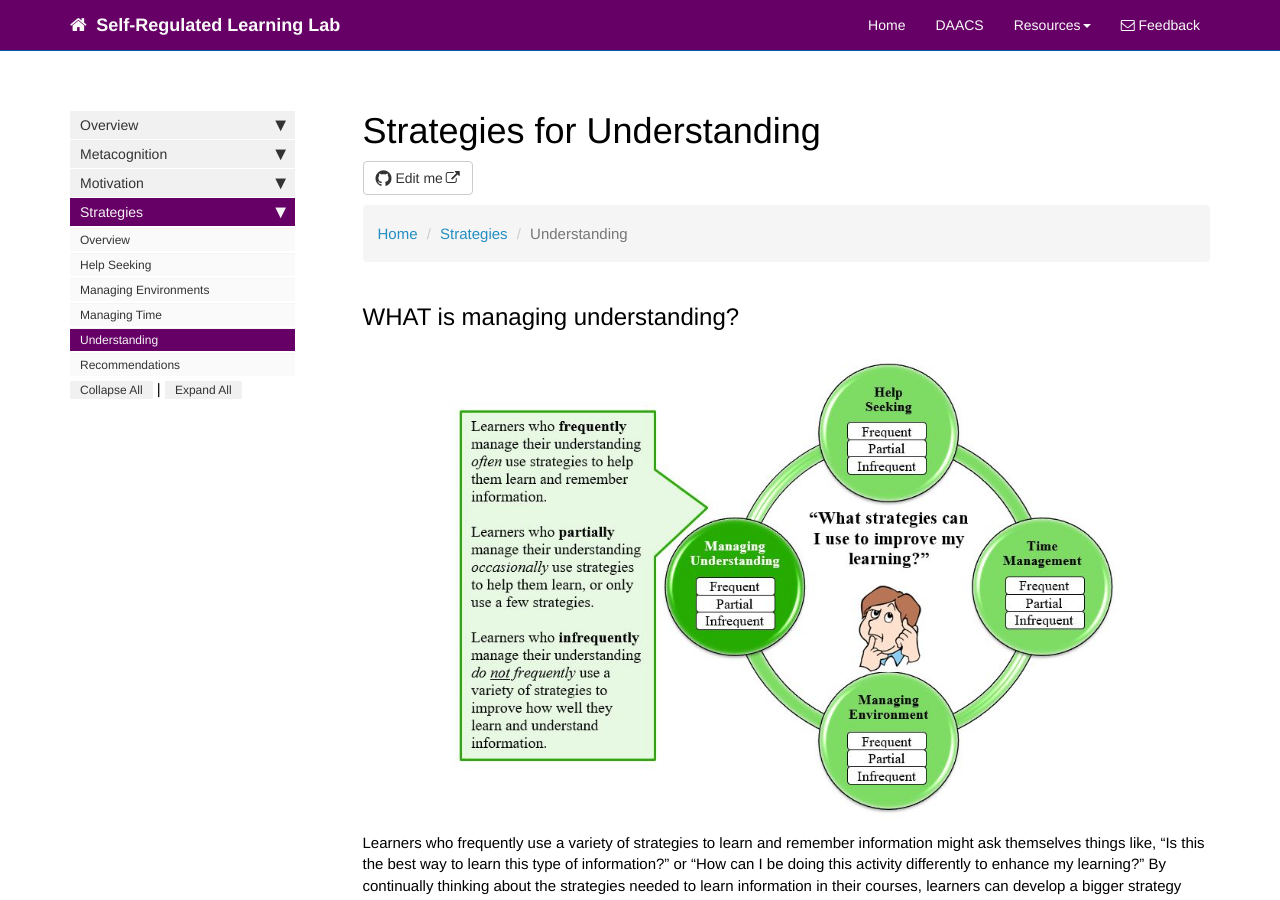
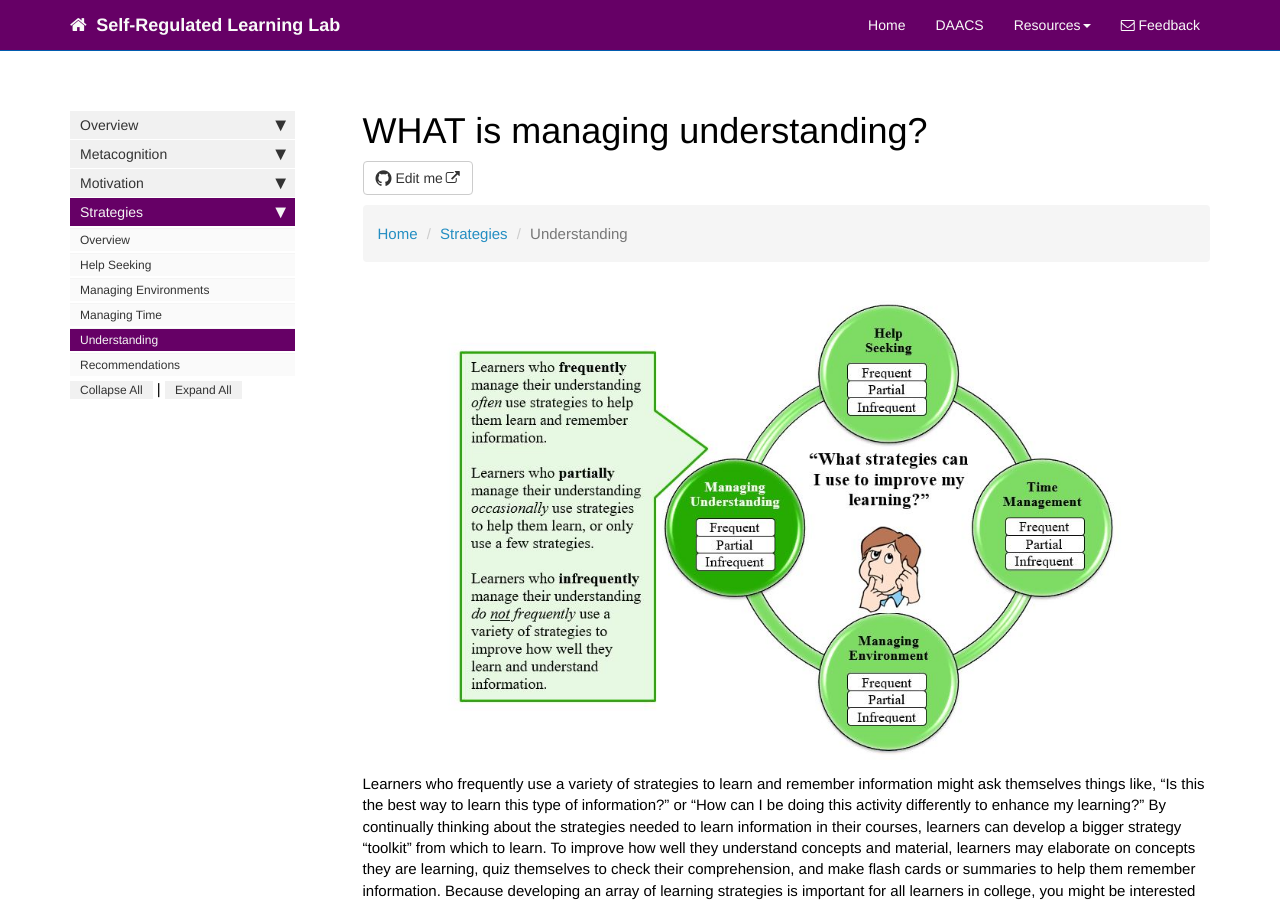
Before and after one commit to dfranklin02/SRL, a Jekyll site: the page built from docs/pages/strategies/understanding.md, in a window 1280 px wide and 900 px high. Built offline with Jekyll 4.4.1, drawn with Linux system fonts in a browser that asks for light colours; nearby versions of some CDN libraries; comment, search, counter and statistics services are not loaded.

Commit message:
Update understanding.md

```diff
--- a/docs/pages/strategies/understanding.md
+++ b/docs/pages/strategies/understanding.md
@@ -1,5 +1,5 @@
 ---
-title: Strategies for Understanding
+title: WHAT is managing understanding?
 tags:
 keywords:
 sidebar: mydoc_sidebar
@@ -14,8 +14,6 @@ toc: false
     <li class="active">Understanding</li>
 </ul>
 
-
-## WHAT is managing understanding?
 
 <center><img src='images/LSManagingUnderstanding.JPG' alt='Managing Understanding' /></center>
 
```
